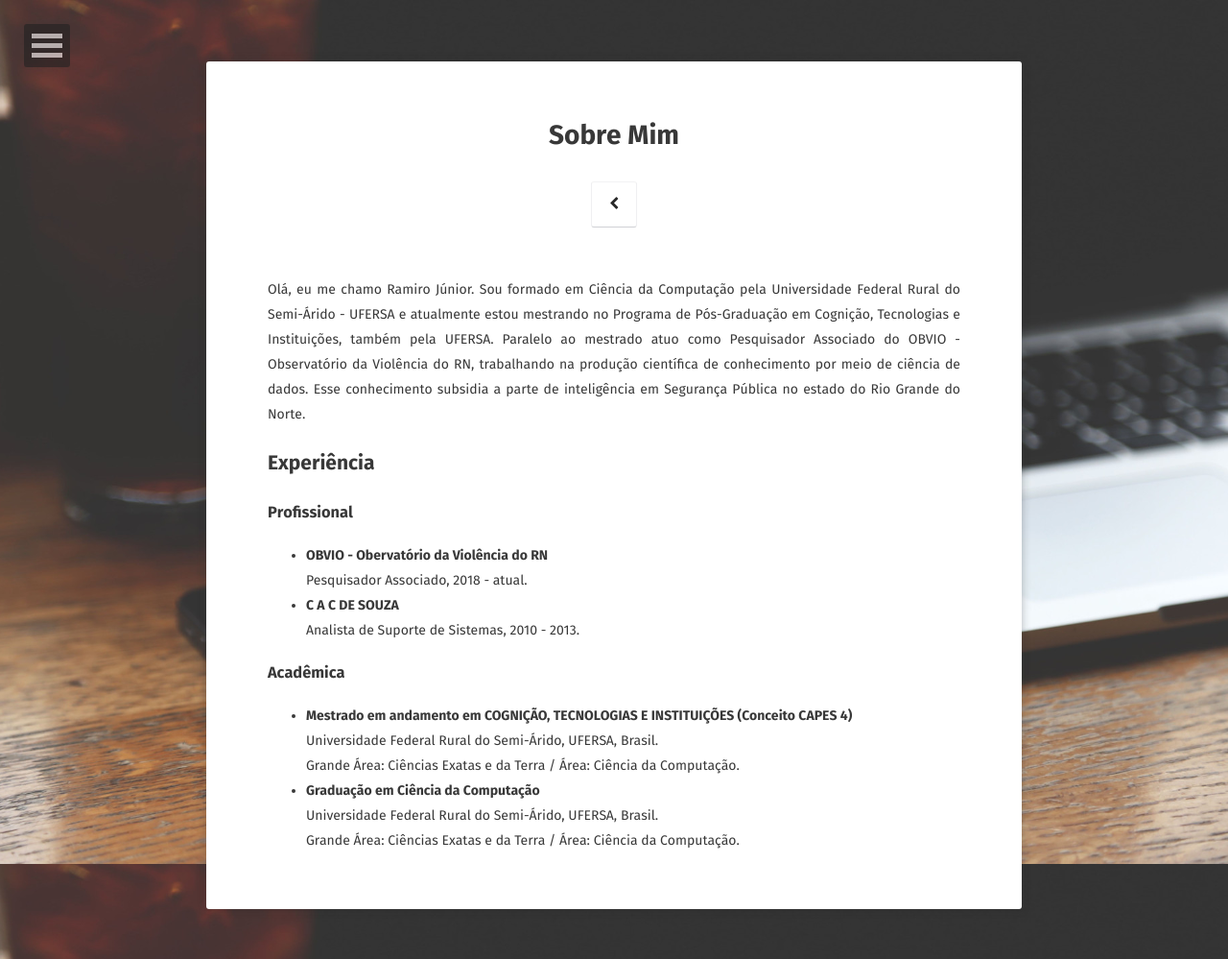
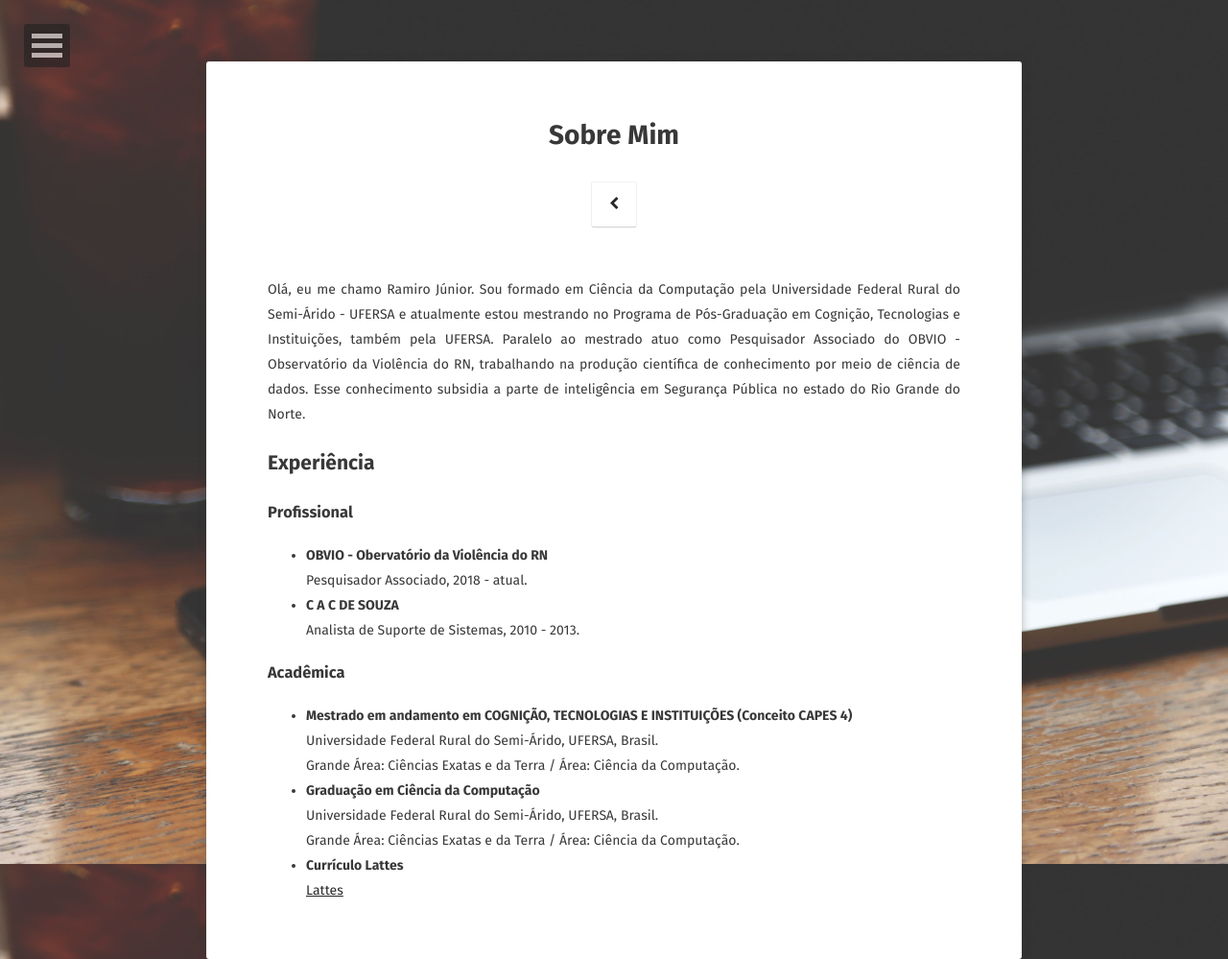
Before and after one commit to ramirovsjunior/ramirovsjunior.github.io, a Jekyll site: the page built from about/index.md, in a window 1280 px wide. Shown: the whole page at 96% size. Built offline with Jekyll 4.4.1, drawn with Linux system fonts in a browser that asks for light colours; some web fonts are replaced.

Commit message:
Atualização em about/index.md

```diff
--- a/about/index.md
+++ b/about/index.md
@@ -24,7 +24,9 @@ Universidade Federal Rural do Semi-Árido, UFERSA, Brasil. <br/>
 Grande Área: Ciências Exatas e da Terra / Área: Ciência da Computação. <br/>
 * **Graduação em Ciência da Computação** <br/>
 Universidade Federal Rural do Semi-Árido, UFERSA, Brasil. <br/>
-Grande Área: Ciências Exatas e da Terra / Área: Ciência da Computação.
+Grande Área: Ciências Exatas e da Terra / Área: Ciência da Computação. <br/>
+* **Currículo Lattes** <br/>
+[Lattes](http://lattes.cnpq.br/0470238153371233)
 
 
 <!--
```
